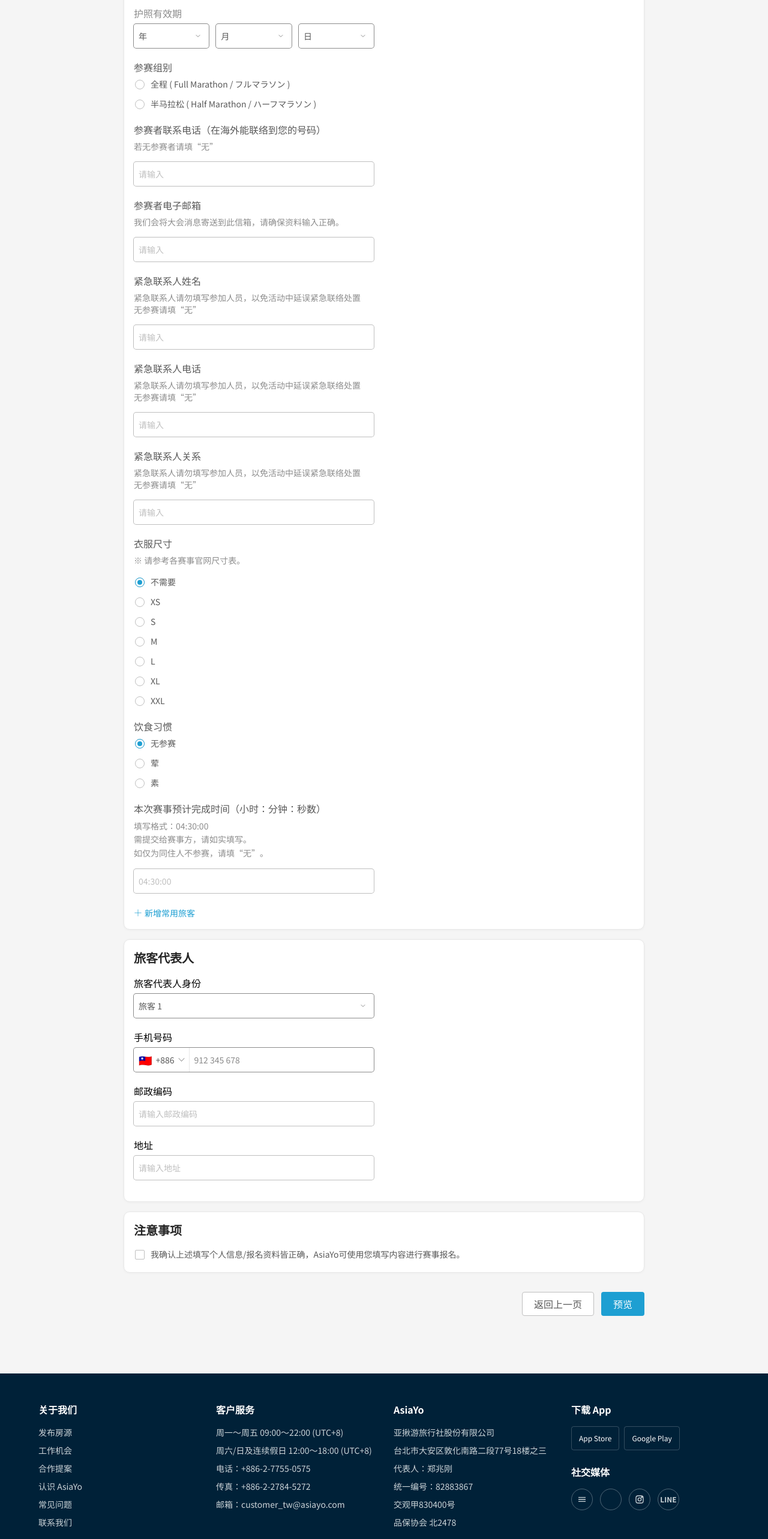
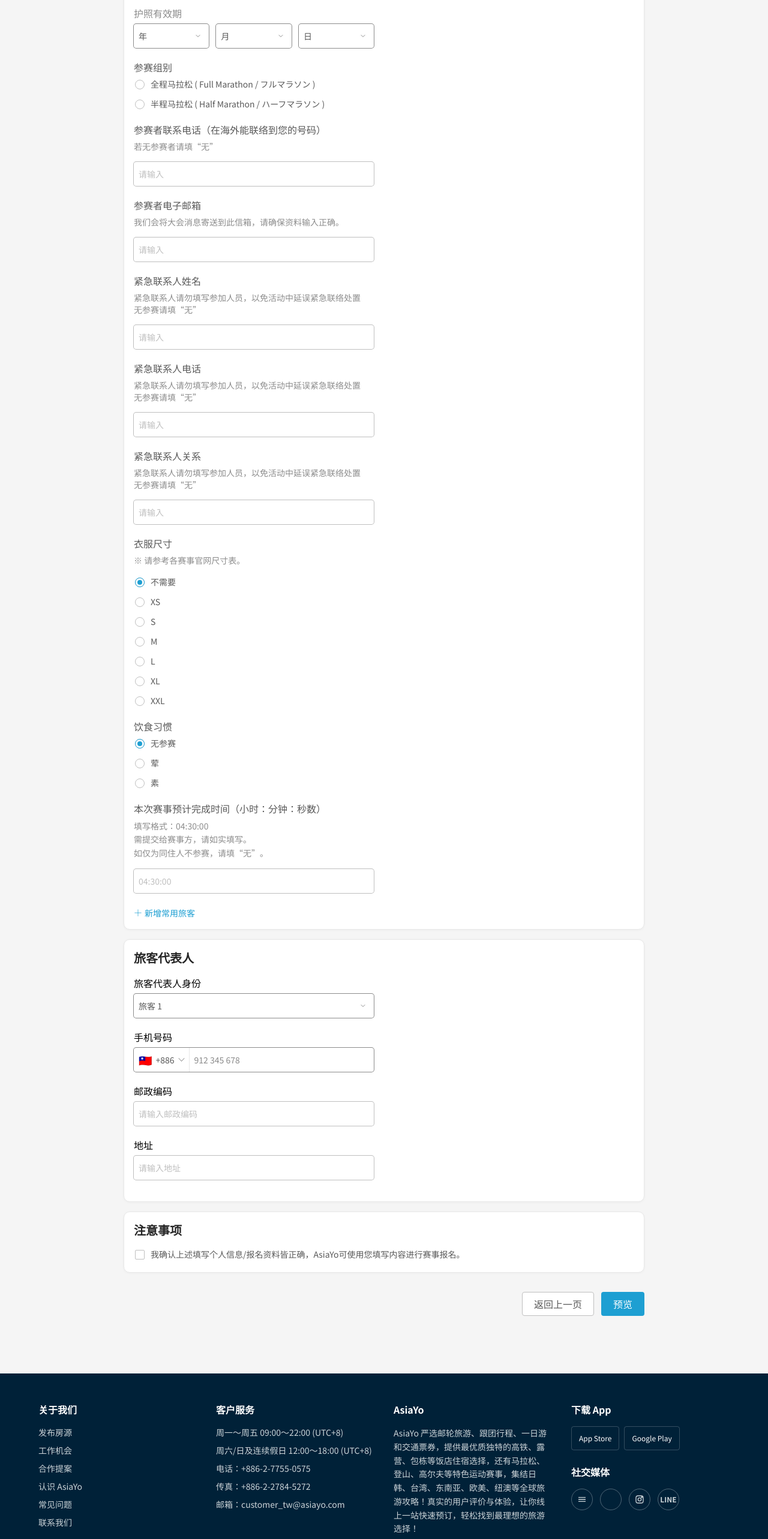
Before and after one commit to Zacchen-AsiaYo/Zac_demo, a Next.js app in the folder traveler-info-prototype/web-prototype/: page /template/passenger-info-zh-cn in a window 1280 px wide. Shown: the part 1000-3566 px from the top of the page at 60% size. Built offline with nearby package versions, Linux system fonts and the light colour scheme; a web font is replaced by a local one.

Commit message:
feat(footer): 更新 en-us 與 zh-cn 頁面的 AsiaYo 品牌描述
- passenger-info-en-us: 更換 footer 英文品牌介紹
- passenger-info-zh-cn: 更換 footer 簡體中文品牌介紹，統一馬拉松名稱（半馬→半程马拉松、全馬→全程马拉松）

```diff
--- a/traveler-info-prototype/web-prototype/src/app/template/passenger-info-en-us/page.tsx
+++ b/traveler-info-prototype/web-prototype/src/app/template/passenger-info-en-us/page.tsx
@@ -643,7 +643,7 @@ export default function PassengerInfoEnUsPage() {
           <div>
             <h4 className="mb-4 text-base font-bold">AsiaYo</h4>
             <p className="text-sm leading-relaxed text-white/80">
-              AsiaYo is available for varied lodging such as stylish BnB and cozy hotels. With our techs for recommending listing, customer service, and localization, making your every journey with memorable experiences.
+              AsiaYo offers a curated selection of cruise tours, group tours, day trips, and transportation tickets. We provide premium and unique accommodation options, including high-speed rail packages, camping, and private villas. We also feature special sports events like marathons, hiking, and golf, along with comprehensive travel guides for top destinations worldwide. With authentic user reviews and a seamless one-stop booking experience, we help you find your ideal travel choice with ease!
             </p>
           </div>
           <div>
--- a/traveler-info-prototype/web-prototype/src/app/template/passenger-info-zh-cn/page.tsx
+++ b/traveler-info-prototype/web-prototype/src/app/template/passenger-info-zh-cn/page.tsx
@@ -483,8 +483,8 @@ export default function PassengerInfoZhCnPage() {
             <div className="mb-5">
               <Label className={tone8}>参赛组别</Label>
               <RadioGroup value={raceGroup} onValueChange={setRaceGroup} className="flex flex-col gap-3">
-                <RadioButton value="full" label="全程 ( Full Marathon / フルマラソン )" />
-                <RadioButton value="half" label="半马拉松 ( Half Marathon / ハーフマラソン )" />
+                <RadioButton value="full" label="全程马拉松 ( Full Marathon / フルマラソン )" />
+                <RadioButton value="half" label="半程马拉松 ( Half Marathon / ハーフマラソン )" />
               </RadioGroup>
             </div>
 
@@ -644,14 +644,9 @@ export default function PassengerInfoZhCnPage() {
           </div>
           <div>
             <h4 className="mb-4 text-base font-bold">AsiaYo</h4>
-            <ul className="space-y-2.5 text-sm text-white/80">
-              <li>亚揪游旅行社股份有限公司</li>
-              <li>台北市大安区敦化南路二段77号18楼之三</li>
-              <li>代表人：郑兆刚</li>
-              <li>统一编号：82883867</li>
-              <li>交观甲830400号</li>
-              <li>品保协会 北2478</li>
-            </ul>
+            <p className="text-sm leading-relaxed text-white/80">
+              AsiaYo 严选邮轮旅游、跟团行程、一日游和交通票券，提供最优质独特的高铁、露营、包栋等饭店住宿选择，还有马拉松、登山、高尔夫等特色运动赛事，集结日韩、台湾、东南亚、欧美、纽澳等全球旅游攻略！真实的用户评价与体验，让你线上一站快速预订，轻松找到最理想的旅游选择！
+            </p>
           </div>
           <div>
             <h4 className="mb-4 text-base font-bold">下载 App</h4>
```
